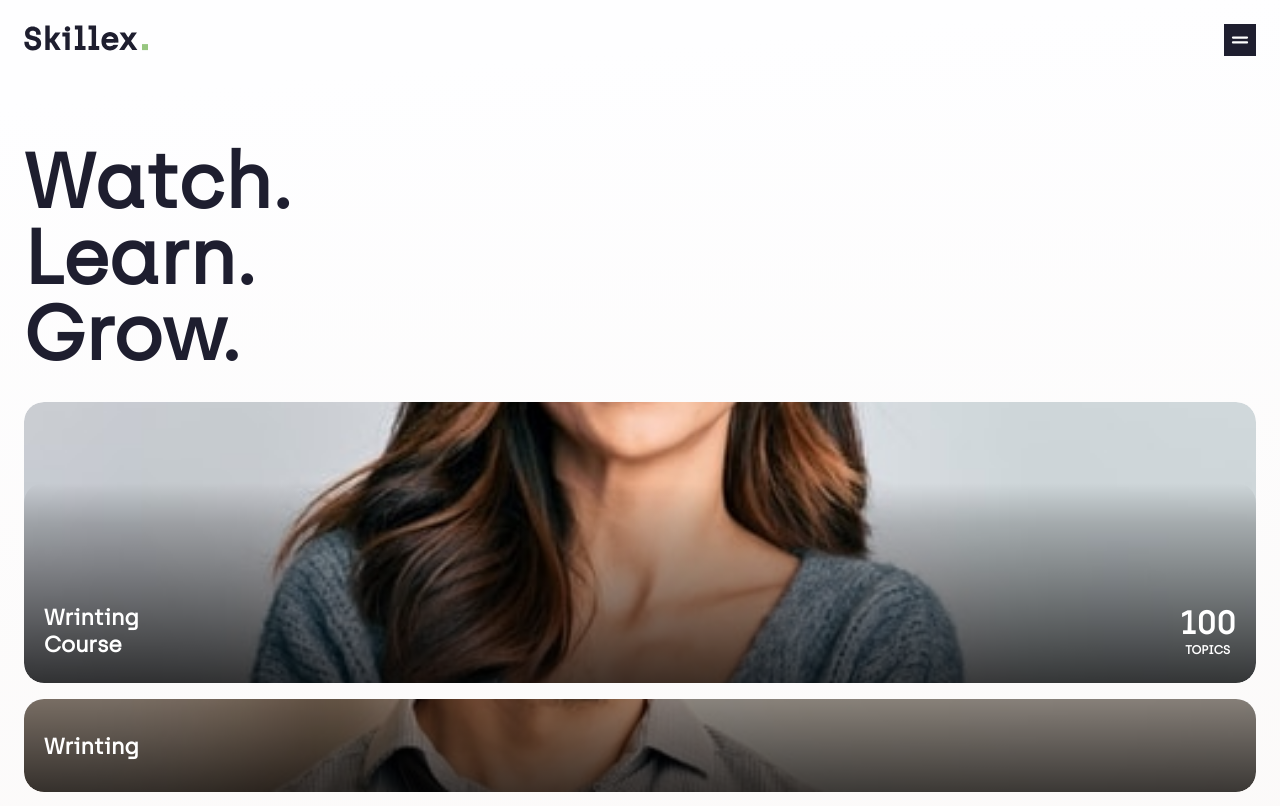
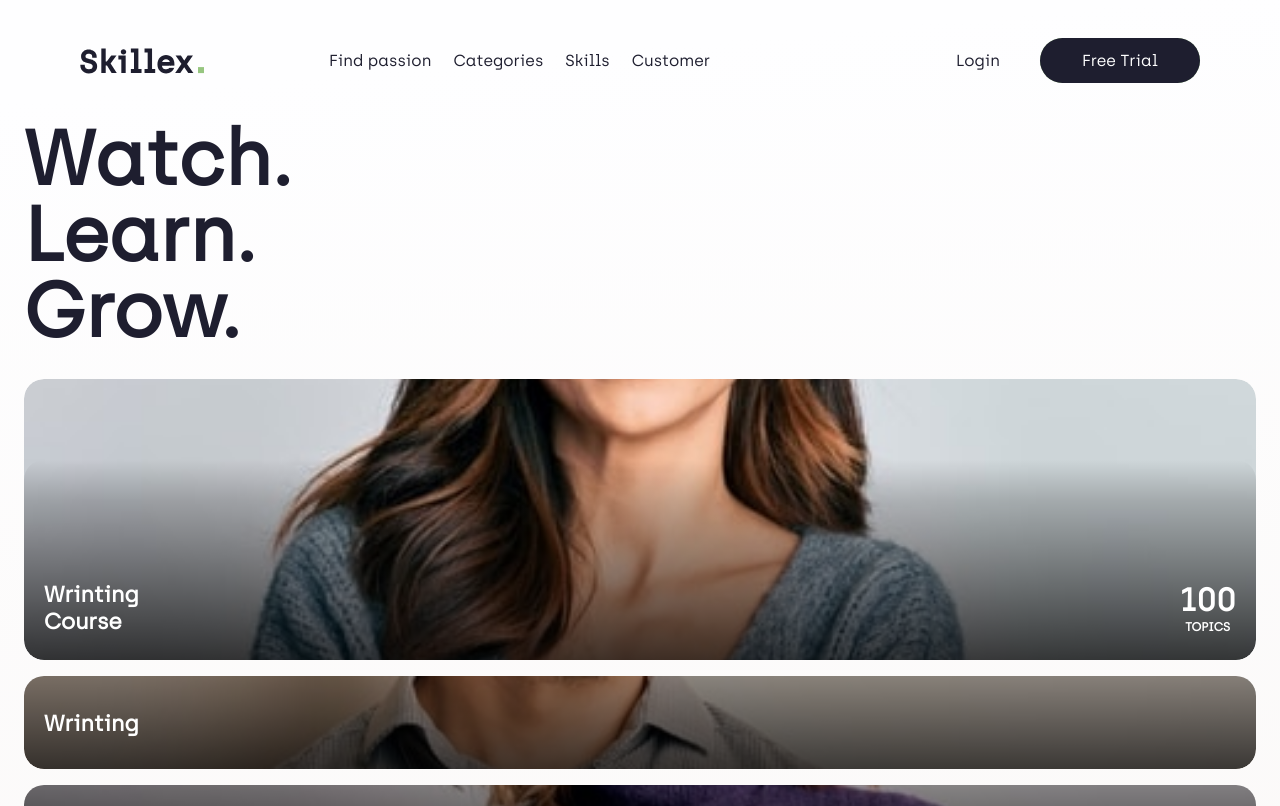
Before and after one commit to MathisHumbert/react-clone-skillex-website, a React (Create React App) app: page / in a window 1280 px wide. Shown: the top 806 px of the page. Built offline with nearby package versions, Linux system fonts and the light colour scheme.

Commit message:
navbar desktop is done

```diff
--- a/src/sections/FindPassion/FindPassion.js
+++ b/src/sections/FindPassion/FindPassion.js
@@ -49,6 +49,7 @@ const Wrapper = styled.section`
   display: grid;
   gap: 30px;
   padding-bottom: 182px;
+  padding-top: 0;
   position: relative;
 
   h1 {
--- a/src/sections/Navbar_Sidebar/Navbar.js
+++ b/src/sections/Navbar_Sidebar/Navbar.js
@@ -3,6 +3,7 @@ import styled from 'styled-components';
 import { IoReorderTwo } from 'react-icons/io5';
 import logo from '../../images/617fa55008f302348b1f7703_logo.svg';
 import { useGlobalContext } from '../../context';
+import { links } from '../../utlis/data';
 
 const Navbar = () => {
   const { openSidebar } = useGlobalContext();
@@ -11,11 +12,27 @@ const Navbar = () => {
     <Wrapper>
       <div className="left">
         <img src={logo} alt="main-logo" />
+        <ul>
+          {links.map((link) => {
+            const { id, text } = link;
+            return (
+              <li key={id}>
+                <a href="#">{text}</a>
+              </li>
+            );
+          })}
+        </ul>
       </div>
       <div className="right">
         <button type="button" className="toggle-btn" onClick={openSidebar}>
           <IoReorderTwo className="toggle-icon" />
         </button>
+        <div className="connect-container">
+          <li>
+            <a href="#">Login</a>
+          </li>
+          <button className="connect-btn">Free Trial</button>
+        </div>
       </div>
     </Wrapper>
   );
@@ -23,12 +40,78 @@ const Navbar = () => {
 
 const Wrapper = styled.nav`
   width: 100%;
-  padding: 20px 24px;
+  padding: 20px 24px 60px 24px;
   display: flex;
   align-items: center;
   justify-content: space-between;
 
+  img {
+    cursor: pointer;
+  }
+
+  ul {
+    display: none;
+  }
+
+  .connect-container {
+    display: none;
+  }
+
   .toggle-btn {
+    display: block;
+  }
+
+  @media (min-width: 998px) {
+    padding: 38px 80px;
+
+    .left {
+      display: flex;
+      align-items: center;
+      gap: 125px;
+      width: 100%;
+    }
+
+    .connect-container {
+      display: flex;
+      align-items: center;
+      gap: 40px;
+    }
+
+    ul {
+      display: flex;
+      flex-wrap: wrap;
+      gap: 1rem 2rem;
+      align-items: center;
+      max-width: 240px;
+    }
+
+    li {
+      flex: 1;
+    }
+
+    a {
+      box-shadow: inset 0 0 0 0 var(--green-color);
+      transition: box-shadow 0.2s ease-in-out;
+
+      &:hover {
+        box-shadow: inset 0 -7px 0 0 #97c680;
+      }
+    }
+
+    .toggle-btn {
+      display: none;
+    }
+  }
+
+  @media (min-width: 1220px) {
+    ul {
+      gap: 22px;
+      max-width: none;
+    }
+
+    li {
+      flex: none;
+    }
   }
 `;
 export default Navbar;
--- a/src/sections/Navbar_Sidebar/Sidebar.js
+++ b/src/sections/Navbar_Sidebar/Sidebar.js
@@ -24,11 +24,9 @@ const Sidebar = () => {
         <button className="connect-btn white" onClick={closeSidebar}>
           Login
         </button>
-        <span className="hover-btn">
-          <button className="connect-btn" onClick={closeSidebar}>
-            Free Trial
-          </button>
-        </span>
+        <button className="connect-btn" onClick={closeSidebar}>
+          Free Trial
+        </button>
       </footer>
     </Wrapper>
   );
```
